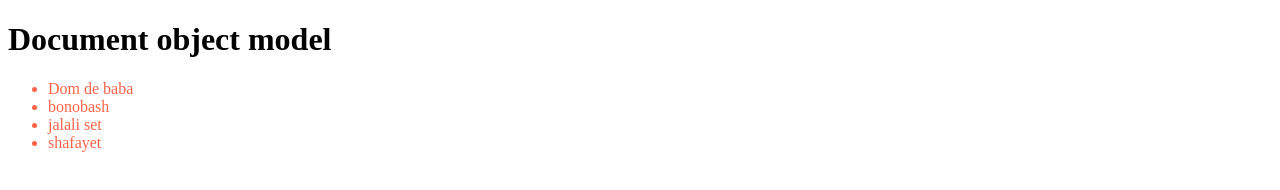
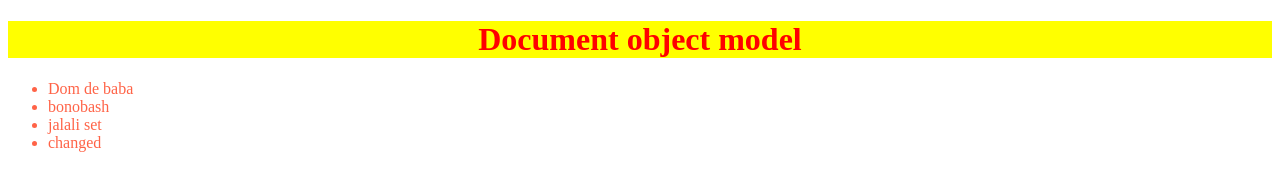
Before and after one commit to rajiasultanashraboni/Document-object-model-DOM-, a plain HTML site: page index.html in a window 1280 px wide. Drawn offline with Linux system fonts and the light colour scheme.

Commit message:
change style using js is here

```diff
--- a/index.html
+++ b/index.html
@@ -7,24 +7,37 @@
     <link rel="stylesheet" href="style.css" />
   </head>
   <body>
-    <h1>Document object model</h1>
+    <h1 id="title">Document object model</h1>
     <ul>
-      <li>Dom de baba</li>
-      <li>bonobash</li>
-      <li>jalali set</li>
-      <li>shafayet</li>
+      <li class="places">Dom de baba</li>
+      <li class="places">bonobash</li>
+      <li class="places">jalali set</li>
+      <li id="other">shafayet</li>
     </ul>
 
     <script>
       const liCollection = document.getElementsByTagName("li");
       for (const li of liCollection) {
-        console.log(li.innerText);
+        // console.log(li.innerText);
       }
 
       const headings = document.getElementsByTagName("h1");
       for (const head of headings) {
-        console.log(head.innerText);
+        // console.log(head.innerText);
       }
+
+      const places = document.getElementsByClassName("places");
+      for (const place of places) {
+        // console.log(place.innerText);
+      }
+
+      const others = document.getElementById("other");
+      others.innerText = "changed";
+      console.log(others);
+      //   change style using js
+      document.getElementById("title").style.color = "red";
+      document.getElementById("title").style.backgroundColor = "Yellow";
+      document.getElementById("title").style.textAlign = "center";
     </script>
   </body>
 </html>
```
